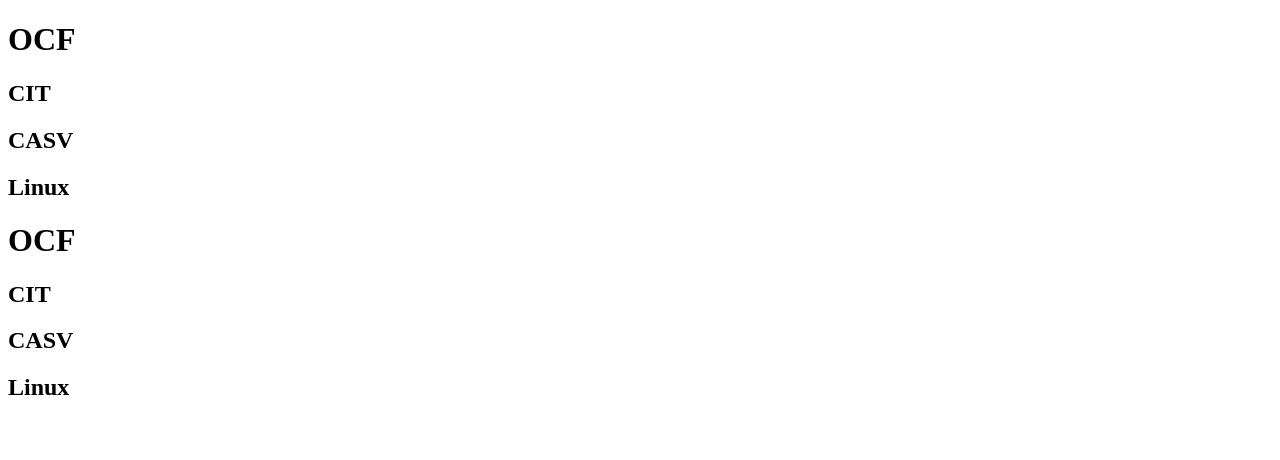
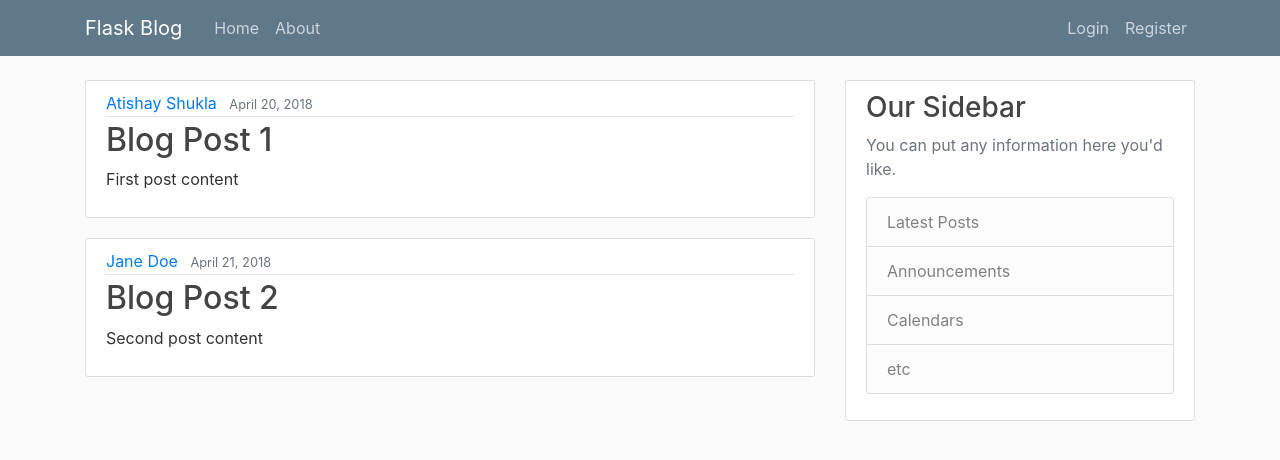
Before and after one commit to atishukla/MyPythonProject, a Flask app: page / in a window 1280 px wide. Shown: the top 460 px of the page. Run offline with Flask 2, Linux system fonts and the light colour scheme; some libraries are stand-ins or nearby versions.

Commit message:
added custom htmls with css for nice looking page

```diff
--- a/web-app-flask/hello.py
+++ b/web-app-flask/hello.py
@@ -2,27 +2,26 @@
 
 app = Flask(__name__)
 
-actions = [
+posts = [
     {
-        'Tribe': 'OCF',
-        'Squad': 'CIT',
-        'Application': 'CASV',
-        'OS': 'Linux',
+        'author': 'Atishay Shukla',
+        'title': 'Blog Post 1',
+        'content': 'First post content',
+        'date_posted': 'April 20, 2018'
     },
     {
-        'Tribe': 'OCF',
-        'Squad': 'CIT',
-        'Application': 'CASV',
-        'OS': 'Linux',
-    },
-
+        'author': 'Jane Doe',
+        'title': 'Blog Post 2',
+        'content': 'Second post content',
+        'date_posted': 'April 21, 2018'
+    }
 ]
 
 
 @app.route('/')
 @app.route('/home')
 def home():
-    return render_template('home.html', actions=actions)
+    return render_template('home.html', posts=posts)
 
 
 @app.route('/about')
--- /dev/null
+++ b/web-app-flask/static/main.css
@@ -0,0 +1,80 @@
+body {
+  background: #fafafa;
+  color: #333333;
+  margin-top: 5rem;
+}
+
+h1, h2, h3, h4, h5, h6 {
+  color: #444444;
+}
+
+.bg-steel {
+  background-color: #5f788a;
+}
+
+.site-header .navbar-nav .nav-link {
+  color: #cbd5db;
+}
+
+.site-header .navbar-nav .nav-link:hover {
+  color: #ffffff;
+}
+
+.site-header .navbar-nav .nav-link.active {
+  font-weight: 500;
+}
+
+.content-section {
+  background: #ffffff;
+  padding: 10px 20px;
+  border: 1px solid #dddddd;
+  border-radius: 3px;
+  margin-bottom: 20px;
+}
+
+.article-title {
+  color: #444444;
+}
+
+a.article-title:hover {
+  color: #428bca;
+  text-decoration: none;
+}
+
+.article-content {
+  white-space: pre-line;
+}
+
+.article-img {
+  height: 65px;
+  width: 65px;
+  margin-right: 16px;
+}
+
+.article-metadata {
+  padding-bottom: 1px;
+  margin-bottom: 4px;
+  border-bottom: 1px solid #e3e3e3
+}
+
+.article-metadata a:hover {
+  color: #333;
+  text-decoration: none;
+}
+
+.article-svg {
+  width: 25px;
+  height: 25px;
+  vertical-align: middle;
+}
+
+.account-img {
+  height: 125px;
+  width: 125px;
+  margin-right: 20px;
+  margin-bottom: 16px;
+}
+
+.account-heading {
+  font-size: 2.5rem;
+}
--- /dev/null
+++ b/web-app-flask/templates/base.html
@@ -0,0 +1,69 @@
+<!DOCTYPE html>
+<html>
+<head>
+    <!-- Required meta tags -->
+    <meta charset="utf-8">
+    <meta name="viewport" content="width=device-width, initial-scale=1, shrink-to-fit=no">
+
+    <!-- Bootstrap CSS -->
+    <link rel="stylesheet" href="https://maxcdn.bootstrapcdn.com/bootstrap/4.0.0/css/bootstrap.min.css" integrity="sha384-Gn5384xqQ1aoWXA+058RXPxPg6fy4IWvTNh0E263XmFcJlSAwiGgFAW/dAiS6JXm" crossorigin="anonymous">
+
+    <link rel="stylesheet" type="text/css" href="{{ url_for('static', filename='main.css') }}">
+
+    {% if title %}
+        <title>Flask Blog - {{ title }}</title>
+    {% else %}
+        <title>Flask Blog</title>
+    {% endif %}
+</head>
+<body>
+    <header class="site-header">
+      <nav class="navbar navbar-expand-md navbar-dark bg-steel fixed-top">
+        <div class="container">
+          <a class="navbar-brand mr-4" href="/">Flask Blog</a>
+          <button class="navbar-toggler" type="button" data-toggle="collapse" data-target="#navbarToggle" aria-controls="navbarToggle" aria-expanded="false" aria-label="Toggle navigation">
+            <span class="navbar-toggler-icon"></span>
+          </button>
+          <div class="collapse navbar-collapse" id="navbarToggle">
+            <div class="navbar-nav mr-auto">
+              <a class="nav-item nav-link" href="/">Home</a>
+              <a class="nav-item nav-link" href="/about">About</a>
+            </div>
+            <!-- Navbar Right Side -->
+            <div class="navbar-nav">
+              <a class="nav-item nav-link" href="/login">Login</a>
+              <a class="nav-item nav-link" href="/register">Register</a>
+            </div>
+          </div>
+        </div>
+      </nav>
+    </header>
+    <main role="main" class="container">
+      <div class="row">
+        <div class="col-md-8">
+          {% block content %}{% endblock %}
+        </div>
+        <div class="col-md-4">
+          <div class="content-section">
+            <h3>Our Sidebar</h3>
+            <p class='text-muted'>You can put any information here you'd like.
+              <ul class="list-group">
+                <li class="list-group-item list-group-item-light">Latest Posts</li>
+                <li class="list-group-item list-group-item-light">Announcements</li>
+                <li class="list-group-item list-group-item-light">Calendars</li>
+                <li class="list-group-item list-group-item-light">etc</li>
+              </ul>
+            </p>
+          </div>
+        </div>
+      </div>
+    </main>
+
+
+    <!-- Optional JavaScript -->
+    <!-- jQuery first, then Popper.js, then Bootstrap JS -->
+    <script src="https://code.jquery.com/jquery-3.2.1.slim.min.js" integrity="sha384-KJ3o2DKtIkvYIK3UENzmM7KCkRr/rE9/Qpg6aAZGJwFDMVNA/GpGFF93hXpG5KkN" crossorigin="anonymous"></script>
+    <script src="https://cdnjs.cloudflare.com/ajax/libs/popper.js/1.12.9/umd/popper.min.js" integrity="sha384-ApNbgh9B+Y1QKtv3Rn7W3mgPxhU9K/ScQsAP7hUibX39j7fakFPskvXusvfa0b4Q" crossorigin="anonymous"></script>
+    <script src="https://maxcdn.bootstrapcdn.com/bootstrap/4.0.0/js/bootstrap.min.js" integrity="sha384-JZR6Spejh4U02d8jOt6vLEHfe/JQGiRRSQQxSfFWpi1MquVdAyjUar5+76PVCmYl" crossorigin="anonymous"></script>
+</body>
+</html>
--- a/web-app-flask/templates/home.html
+++ b/web-app-flask/templates/home.html
@@ -1,15 +1,15 @@
-<!DOCTYPE html>
-<html lang="en">
-<head>
-    <meta charset="UTF-8">
-    <title>Web</title>
-</head>
-<body>
-    {% for action in actions %}
-        <h1>{{ action.Tribe}}</h1>
-        <h2>{{ action.Squad}}</h2>
-        <h2>{{ action.Application}}</h2>
-        <h2>{{ action.OS }}</h2>
+{% extends "base.html" %}
+{% block content %}
+    {% for post in posts %}
+        <article class="media content-section">
+          <div class="media-body">
+            <div class="article-metadata">
+              <a class="mr-2" href="#">{{ post.author }}</a>
+              <small class="text-muted">{{ post.date_posted }}</small>
+            </div>
+            <h2><a class="article-title" href="#">{{ post.title }}</a></h2>
+            <p class="article-content">{{ post.content }}</p>
+          </div>
+        </article>
     {% endfor %}
-</body>
-</html>
+{% endblock content %}
```
Also changed, not shown: web-app-flask/templates/about.html (+3 -13 lines).
